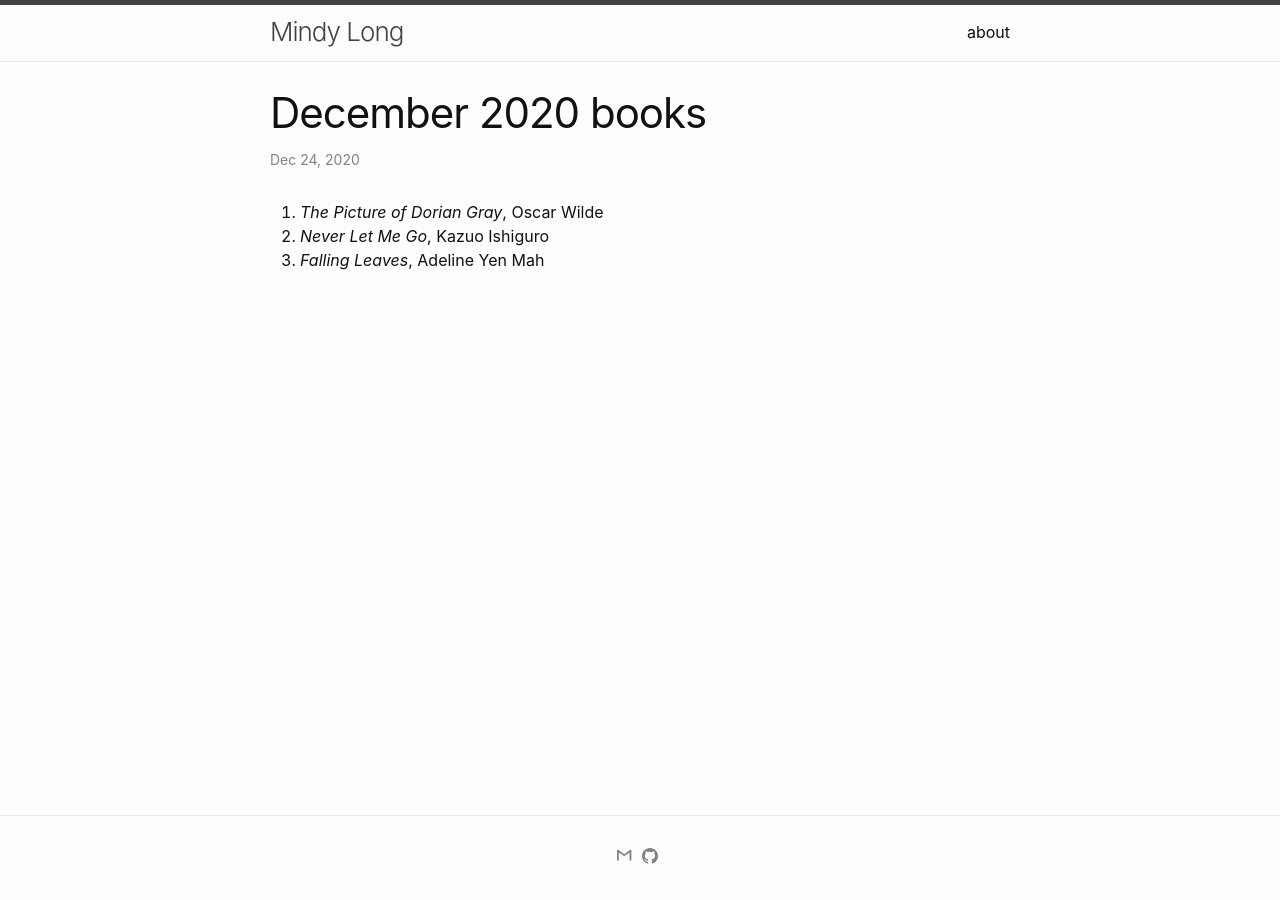
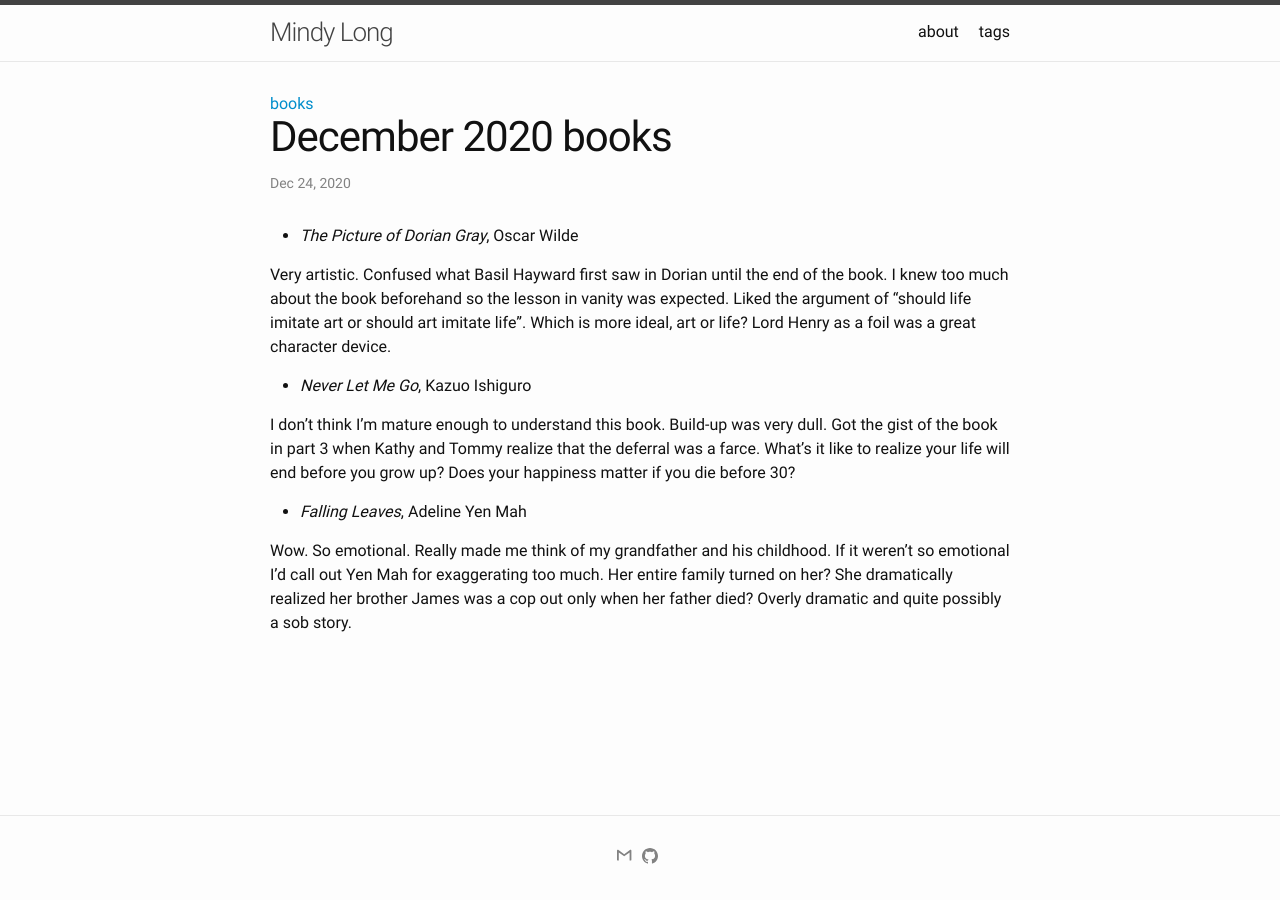
Before and after one commit to mlong93/mlong93.github.io, a Jekyll site: the page built from _posts/2020-12-24-december-2020-books.md, in a window 1280 px wide. Built offline with Jekyll 4.4.1, drawn with Linux system fonts in a browser that asks for light colours.

Commit message:
post tags

```diff
--- a/_layouts/post.html
+++ b/_layouts/post.html
@@ -4,6 +4,17 @@ layout: default
 <article class="post h-entry" itemscope itemtype="http://schema.org/BlogPosting">
 
   <header class="post-header">
+    {% if page.tags and page.tags != empty %}
+    <div class="tags">
+      {% assign tags = page.tags %}
+      <span itemprop="keywords">
+        {% for tag in tags %}
+        <a class="tag"
+          href="/tags/#{{tag | downcase | slugify}}">{{tag | downcase }}</a>{% unless forloop.last %},{% endunless %}
+        {% endfor %}
+      </span>
+    </div>
+    {% endif %}
     <h1 class="post-title p-name" itemprop="name headline">{{ page.title | escape }}</h1>
     <p class="post-meta">
       <time class="dt-published" datetime="{{ page.date | date_to_xmlschema }}" itemprop="datePublished">
--- a/_posts/2020-12-24-december-2020-books.md
+++ b/_posts/2020-12-24-december-2020-books.md
@@ -3,8 +3,16 @@ layout: post
 title: December 2020 books
 date: 2020-12-24 09:45:47 -07:00
 categories: books
+tags: [books]
 ---
 
-1. <em>The Picture of Dorian Gray</em>, Oscar Wilde
-2. <em>Never Let Me Go</em>, Kazuo Ishiguro
-3. <em>Falling Leaves</em>, Adeline Yen Mah
+* <em>The Picture of Dorian Gray</em>, Oscar Wilde
+
+Very artistic. Confused what Basil Hayward first saw in Dorian until the end of the book. I knew too much about the book beforehand so the lesson in vanity was expected. Liked the argument of "should life imitate art or should art imitate life". Which is more ideal, art or life? Lord Henry as a foil was a great character device.
+* <em>Never Let Me Go</em>, Kazuo Ishiguro
+
+I don't think I'm mature enough to understand this book. Build-up was very dull. Got the gist of the book in part 3 when Kathy and Tommy realize that the deferral was a farce. What's it like to realize your life will end before you grow up? Does your happiness matter if you die before 30?
+
+* <em>Falling Leaves</em>, Adeline Yen Mah
+
+Wow. So emotional. Really made me think of my grandfather and his childhood. If it weren't so emotional I'd call out Yen Mah for exaggerating too much. Her entire family turned on her? She dramatically realized her brother James was a cop out only when her father died? Overly dramatic and quite possibly a sob story.
--- a/_sass/minima.scss
+++ b/_sass/minima.scss
@@ -2,7 +2,7 @@
 
 // Define defaults for each variable.
 
-$base-font-family: -apple-system, BlinkMacSystemFont, "Segoe UI", Roboto, Helvetica, Arial, sans-serif, "Apple Color Emoji", "Segoe UI Emoji", "Segoe UI Symbol" !default;
+$base-font-family: Roboto, sans-serif !default;
 $base-font-size:   16px !default;
 $base-font-weight: 400 !default;
 $small-font-size:  $base-font-size * 0.875 !default;
@@ -12,7 +12,7 @@ $spacing-unit:     30px !default;
 
 $text-color:       #111 !default;
 $background-color: #fdfdfd !default;
-$brand-color:      #2a7ae2 !default;
+$brand-color:      #008ecc !default;
 
 $grey-color:       #828282 !default;
 $grey-color-light: lighten($grey-color, 40%) !default;
@@ -47,5 +47,6 @@ $on-laptop:        800px !default;
 @import
   "minima/base",
   "minima/layout",
-  "minima/syntax-highlighting"
+  "minima/syntax-highlighting",
+  "minima/fonts"
 ;
--- /dev/null
+++ b/_sass/minima/_fonts.scss
@@ -0,0 +1,351 @@
+@charset "utf-8";
+
+@font-face {
+  font-family: "Roboto";
+  font-style: normal;
+  font-weight: 400;
+  src: local("Roboto"), local("Roboto-Regular"),
+    url(https://fonts.gstatic.com/s/roboto/v18/KFOmCnqEu92Fr1Mu72xKOzY.woff2)
+      format("woff2");
+  unicode-range: U+0460-052F, U+1C80-1C88, U+20B4, U+2DE0-2DFF, U+A640-A69F,
+    U+FE2E-FE2F;
+}
+
+@font-face {
+  font-family: "Roboto";
+  font-style: normal;
+  font-weight: 400;
+  src: local("Roboto"), local("Roboto-Regular"),
+    url(https://fonts.gstatic.com/s/roboto/v18/KFOmCnqEu92Fr1Mu5mxKOzY.woff2)
+      format("woff2");
+  unicode-range: U+0400-045F, U+0490-0491, U+04B0-04B1, U+2116;
+}
+
+@font-face {
+  font-family: "Roboto";
+  font-style: normal;
+  font-weight: 400;
+  src: local("Roboto"), local("Roboto-Regular"),
+    url(https://fonts.gstatic.com/s/roboto/v18/KFOmCnqEu92Fr1Mu7mxKOzY.woff2)
+      format("woff2");
+  unicode-range: U+1F00-1FFF;
+}
+
+@font-face {
+  font-family: "Roboto";
+  font-style: normal;
+  font-weight: 400;
+  src: local("Roboto"), local("Roboto-Regular"),
+    url(https://fonts.gstatic.com/s/roboto/v18/KFOmCnqEu92Fr1Mu4WxKOzY.woff2)
+      format("woff2");
+  unicode-range: U+0370-03FF;
+}
+
+@font-face {
+  font-family: "Roboto";
+  font-style: normal;
+  font-weight: 400;
+  src: local("Roboto"), local("Roboto-Regular"),
+    url(https://fonts.gstatic.com/s/roboto/v18/KFOmCnqEu92Fr1Mu7WxKOzY.woff2)
+      format("woff2");
+  unicode-range: U+0102-0103, U+0110-0111, U+1EA0-1EF9, U+20AB;
+}
+
+@font-face {
+  font-family: "Roboto";
+  font-style: normal;
+  font-weight: 400;
+  src: local("Roboto"), local("Roboto-Regular"),
+    url(https://fonts.gstatic.com/s/roboto/v18/KFOmCnqEu92Fr1Mu7GxKOzY.woff2)
+      format("woff2");
+  unicode-range: U+0100-024F, U+0259, U+1E00-1EFF, U+2020, U+20A0-20AB,
+    U+20AD-20CF, U+2113, U+2C60-2C7F, U+A720-A7FF;
+}
+
+@font-face {
+  font-family: "Roboto";
+  font-style: normal;
+  font-weight: 400;
+  src: local("Roboto"), local("Roboto-Regular"),
+    url(https://fonts.gstatic.com/s/roboto/v18/KFOmCnqEu92Fr1Mu4mxK.woff2)
+      format("woff2");
+  unicode-range: U+0000-00FF, U+0131, U+0152-0153, U+02BB-02BC, U+02C6, U+02DA,
+    U+02DC, U+2000-206F, U+2074, U+20AC, U+2122, U+2191, U+2193, U+2212, U+2215,
+    U+FEFF, U+FFFD;
+}
+
+@font-face {
+  font-family: "Roboto";
+  font-style: normal;
+  font-weight: 700;
+  src: local("Roboto Bold"), local("Roboto-Bold"),
+    url(https://fonts.gstatic.com/s/roboto/v18/KFOlCnqEu92Fr1MmWUlfCRc4EsA.woff2)
+      format("woff2");
+  unicode-range: U+0460-052F, U+1C80-1C88, U+20B4, U+2DE0-2DFF, U+A640-A69F,
+    U+FE2E-FE2F;
+}
+
+@font-face {
+  font-family: "Roboto";
+  font-style: normal;
+  font-weight: 700;
+  src: local("Roboto Bold"), local("Roboto-Bold"),
+    url(https://fonts.gstatic.com/s/roboto/v18/KFOlCnqEu92Fr1MmWUlfABc4EsA.woff2)
+      format("woff2");
+  unicode-range: U+0400-045F, U+0490-0491, U+04B0-04B1, U+2116;
+}
+
+@font-face {
+  font-family: "Roboto";
+  font-style: normal;
+  font-weight: 700;
+  src: local("Roboto Bold"), local("Roboto-Bold"),
+    url(https://fonts.gstatic.com/s/roboto/v18/KFOlCnqEu92Fr1MmWUlfCBc4EsA.woff2)
+      format("woff2");
+  unicode-range: U+1F00-1FFF;
+}
+
+@font-face {
+  font-family: "Roboto";
+  font-style: normal;
+  font-weight: 700;
+  src: local("Roboto Bold"), local("Roboto-Bold"),
+    url(https://fonts.gstatic.com/s/roboto/v18/KFOlCnqEu92Fr1MmWUlfBxc4EsA.woff2)
+      format("woff2");
+  unicode-range: U+0370-03FF;
+}
+
+@font-face {
+  font-family: "Roboto";
+  font-style: normal;
+  font-weight: 700;
+  src: local("Roboto Bold"), local("Roboto-Bold"),
+    url(https://fonts.gstatic.com/s/roboto/v18/KFOlCnqEu92Fr1MmWUlfCxc4EsA.woff2)
+      format("woff2");
+  unicode-range: U+0102-0103, U+0110-0111, U+1EA0-1EF9, U+20AB;
+}
+
+@font-face {
+  font-family: "Roboto";
+  font-style: normal;
+  font-weight: 700;
+  src: local("Roboto Bold"), local("Roboto-Bold"),
+    url(https://fonts.gstatic.com/s/roboto/v18/KFOlCnqEu92Fr1MmWUlfChc4EsA.woff2)
+      format("woff2");
+  unicode-range: U+0100-024F, U+0259, U+1E00-1EFF, U+2020, U+20A0-20AB,
+    U+20AD-20CF, U+2113, U+2C60-2C7F, U+A720-A7FF;
+}
+
+@font-face {
+  font-family: "Roboto";
+  font-style: normal;
+  font-weight: 700;
+  src: local("Roboto Bold"), local("Roboto-Bold"),
+    url(https://fonts.gstatic.com/s/roboto/v18/KFOlCnqEu92Fr1MmWUlfBBc4.woff2)
+      format("woff2");
+  unicode-range: U+0000-00FF, U+0131, U+0152-0153, U+02BB-02BC, U+02C6, U+02DA,
+    U+02DC, U+2000-206F, U+2074, U+20AC, U+2122, U+2191, U+2193, U+2212, U+2215,
+    U+FEFF, U+FFFD;
+}
+
+/* latin-ext */
+@font-face {
+  font-family: "Roboto";
+  font-style: normal;
+  font-weight: 300;
+  src: local("Roboto Light"), local("Roboto-Light"),
+    url(https://fonts.gstatic.com/s/roboto/v18/KFOlCnqEu92Fr1MmSU5fChc4EsA.woff2)
+      format("woff2");
+  unicode-range: U+0100-024F, U+0259, U+1E00-1EFF, U+2020, U+20A0-20AB,
+    U+20AD-20CF, U+2113, U+2C60-2C7F, U+A720-A7FF;
+}
+
+/* latin */
+@font-face {
+  font-family: "Roboto";
+  font-style: normal;
+  font-weight: 300;
+  src: local("Roboto Light"), local("Roboto-Light"),
+    url(https://fonts.gstatic.com/s/roboto/v18/KFOlCnqEu92Fr1MmSU5fBBc4.woff2)
+      format("woff2");
+  unicode-range: U+0000-00FF, U+0131, U+0152-0153, U+02BB-02BC, U+02C6, U+02DA,
+    U+02DC, U+2000-206F, U+2074, U+20AC, U+2122, U+2191, U+2193, U+2212, U+2215,
+    U+FEFF, U+FFFD;
+}
+
+
+/* latin */
+@font-face {
+  font-family: "Source Sans Pro";
+  font-style: italic;
+  font-weight: 400;
+  font-display: swap;
+  src: local("Source Sans Pro Italic"), local("SourceSansPro-Italic"),
+    url(https://fonts.gstatic.com/s/sourcesanspro/v13/6xK1dSBYKcSV-LCoeQqfX1RYOo3qPZ7nsDI.woff2)
+      format("woff2");
+  unicode-range: U+0000-00FF, U+0131, U+0152-0153, U+02BB-02BC, U+02C6, U+02DA,
+    U+02DC, U+2000-206F, U+2074, U+20AC, U+2122, U+2191, U+2193, U+2212, U+2215,
+    U+FEFF, U+FFFD;
+}
+
+/* latin-ext */
+@font-face {
+  font-family: "Source Sans Pro";
+  font-style: normal;
+  font-weight: 400;
+  font-display: swap;
+  src: local("Source Sans Pro Regular"), local("SourceSansPro-Regular"),
+    url(https://fonts.gstatic.com/s/sourcesanspro/v13/6xK3dSBYKcSV-LCoeQqfX1RYOo3qNq7lqDY.woff2)
+      format("woff2");
+  unicode-range: U+0100-024F, U+0259, U+1E00-1EFF, U+2020, U+20A0-20AB,
+    U+20AD-20CF, U+2113, U+2C60-2C7F, U+A720-A7FF;
+}
+
+/* latin */
+@font-face {
+  font-family: "Source Sans Pro";
+  font-style: normal;
+  font-weight: 400;
+  font-display: swap;
+  src: local("Source Sans Pro Regular"), local("SourceSansPro-Regular"),
+    url(https://fonts.gstatic.com/s/sourcesanspro/v13/6xK3dSBYKcSV-LCoeQqfX1RYOo3qOK7l.woff2)
+      format("woff2");
+  unicode-range: U+0000-00FF, U+0131, U+0152-0153, U+02BB-02BC, U+02C6, U+02DA,
+    U+02DC, U+2000-206F, U+2074, U+20AC, U+2122, U+2191, U+2193, U+2212, U+2215,
+    U+FEFF, U+FFFD;
+}
+
+// UBUNTU MONO
+
+/* latin-ext */
+@font-face {
+  font-family: "Ubuntu Mono";
+  font-style: italic;
+  font-weight: 400;
+  font-display: swap;
+  src: local("Ubuntu Mono Italic"), local("UbuntuMono-Italic"),
+    url(https://fonts.gstatic.com/s/ubuntumono/v9/KFOhCneDtsqEr0keqCMhbCc_OsjSkLBP.woff2)
+      format("woff2");
+  unicode-range: U+0100-024F, U+0259, U+1E00-1EFF, U+2020, U+20A0-20AB,
+    U+20AD-20CF, U+2113, U+2C60-2C7F, U+A720-A7FF;
+}
+
+/* latin */
+@font-face {
+  font-family: "Ubuntu Mono";
+  font-style: italic;
+  font-weight: 400;
+  font-display: swap;
+  src: local("Ubuntu Mono Italic"), local("UbuntuMono-Italic"),
+    url(https://fonts.gstatic.com/s/ubuntumono/v9/KFOhCneDtsqEr0keqCMhbCc_OsbSkA.woff2)
+      format("woff2");
+  unicode-range: U+0000-00FF, U+0131, U+0152-0153, U+02BB-02BC, U+02C6, U+02DA,
+    U+02DC, U+2000-206F, U+2074, U+20AC, U+2122, U+2191, U+2193, U+2212, U+2215,
+    U+FEFF, U+FFFD;
+}
+
+/* latin-ext */
+@font-face {
+  font-family: "Ubuntu Mono";
+  font-style: italic;
+  font-weight: 700;
+  font-display: swap;
+  src: local("Ubuntu Mono Bold Italic"), local("UbuntuMono-BoldItalic"),
+    url(https://fonts.gstatic.com/s/ubuntumono/v9/KFO8CneDtsqEr0keqCMhbCc_Mn33hYFufkO1.woff2)
+      format("woff2");
+  unicode-range: U+0100-024F, U+0259, U+1E00-1EFF, U+2020, U+20A0-20AB,
+    U+20AD-20CF, U+2113, U+2C60-2C7F, U+A720-A7FF;
+}
+
+/* latin */
+@font-face {
+  font-family: "Ubuntu Mono";
+  font-style: italic;
+  font-weight: 700;
+  font-display: swap;
+  src: local("Ubuntu Mono Bold Italic"), local("UbuntuMono-BoldItalic"),
+    url(https://fonts.gstatic.com/s/ubuntumono/v9/KFO8CneDtsqEr0keqCMhbCc_Mn33hY9ufg.woff2)
+      format("woff2");
+  unicode-range: U+0000-00FF, U+0131, U+0152-0153, U+02BB-02BC, U+02C6, U+02DA,
+    U+02DC, U+2000-206F, U+2074, U+20AC, U+2122, U+2191, U+2193, U+2212, U+2215,
+    U+FEFF, U+FFFD;
+}
+
+/* cyrillic-ext */
+@font-face {
+  font-family: "Ubuntu Mono";
+  font-style: normal;
+  font-weight: 400;
+  font-display: swap;
+  src: local("Ubuntu Mono"), local("UbuntuMono-Regular"),
+    url(https://fonts.gstatic.com/s/ubuntumono/v9/KFOjCneDtsqEr0keqCMhbCc3CsTKlA.woff2)
+      format("woff2");
+  unicode-range: U+0460-052F, U+1C80-1C88, U+20B4, U+2DE0-2DFF, U+A640-A69F,
+    U+FE2E-FE2F;
+}
+
+/* cyrillic */
+@font-face {
+  font-family: "Ubuntu Mono";
+  font-style: normal;
+  font-weight: 400;
+  font-display: swap;
+  src: local("Ubuntu Mono"), local("UbuntuMono-Regular"),
+    url(https://fonts.gstatic.com/s/ubuntumono/v9/KFOjCneDtsqEr0keqCMhbCc-CsTKlA.woff2)
+      format("woff2");
+  unicode-range: U+0400-045F, U+0490-0491, U+04B0-04B1, U+2116;
+}
+
+/* latin-ext */
+@font-face {
+  font-family: "Ubuntu Mono";
+  font-style: normal;
+  font-weight: 400;
+  font-display: swap;
+  src: local("Ubuntu Mono"), local("UbuntuMono-Regular"),
+    url(https://fonts.gstatic.com/s/ubuntumono/v9/KFOjCneDtsqEr0keqCMhbCc0CsTKlA.woff2)
+      format("woff2");
+  unicode-range: U+0100-024F, U+0259, U+1E00-1EFF, U+2020, U+20A0-20AB,
+    U+20AD-20CF, U+2113, U+2C60-2C7F, U+A720-A7FF;
+}
+
+/* latin */
+@font-face {
+  font-family: "Ubuntu Mono";
+  font-style: normal;
+  font-weight: 400;
+  font-display: swap;
+  src: local("Ubuntu Mono"), local("UbuntuMono-Regular"),
+    url(https://fonts.gstatic.com/s/ubuntumono/v9/KFOjCneDtsqEr0keqCMhbCc6CsQ.woff2)
+      format("woff2");
+  unicode-range: U+0000-00FF, U+0131, U+0152-0153, U+02BB-02BC, U+02C6, U+02DA,
+    U+02DC, U+2000-206F, U+2074, U+20AC, U+2122, U+2191, U+2193, U+2212, U+2215,
+    U+FEFF, U+FFFD;
+}
+
+/* latin-ext */
+@font-face {
+  font-family: "Ubuntu Mono";
+  font-style: normal;
+  font-weight: 700;
+  font-display: swap;
+  src: local("Ubuntu Mono Bold"), local("UbuntuMono-Bold"),
+    url(https://fonts.gstatic.com/s/ubuntumono/v9/KFO-CneDtsqEr0keqCMhbC-BL9H7tY12eg.woff2)
+      format("woff2");
+  unicode-range: U+0100-024F, U+0259, U+1E00-1EFF, U+2020, U+20A0-20AB,
+    U+20AD-20CF, U+2113, U+2C60-2C7F, U+A720-A7FF;
+}
+
+/* latin */
+@font-face {
+  font-family: "Ubuntu Mono";
+  font-style: normal;
+  font-weight: 700;
+  font-display: swap;
+  src: local("Ubuntu Mono Bold"), local("UbuntuMono-Bold"),
+    url(https://fonts.gstatic.com/s/ubuntumono/v9/KFO-CneDtsqEr0keqCMhbC-BL9H1tY0.woff2)
+      format("woff2");
+  unicode-range: U+0000-00FF, U+0131, U+0152-0153, U+02BB-02BC, U+02C6, U+02DA,
+    U+02DC, U+2000-206F, U+2074, U+20AC, U+2122, U+2191, U+2193, U+2212, U+2215,
+    U+FEFF, U+FFFD;
+}
--- a/_sass/minima/_layout.scss
+++ b/_sass/minima/_layout.scss
@@ -216,3 +216,14 @@
     }
   }
 }
+
+/* tag page */
+.archive-tags {
+  height: auto;
+  .tag-item {
+    padding: 1px 3px;
+    border-radius: 2px;
+    border: 1px solid rgba(128, 128, 128, 0.1);
+    background-color: rgba(128, 128, 128, 0.1);
+  }
+}
```
Also changed, not shown: tags.html (added, +27 -0 lines).
